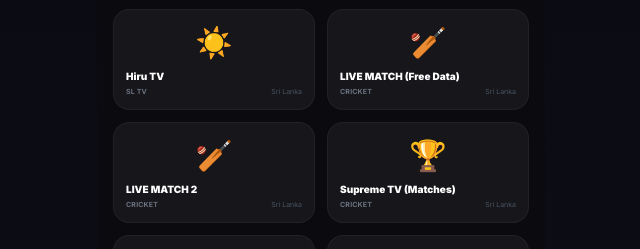
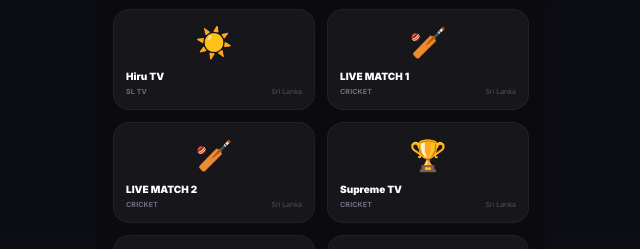
Before and after one commit to shazanasmi-lgtm/shazan-tv-, a Next.js app: page / in a window 1280 px wide. Shown: the part 1445-1694 px from the top of the page, without its empty margins (319-959 px from the left). Built offline with nearby package versions, Linux system fonts and the light colour scheme.

Commit message:
Fix proxy reliability and update SL labels

```diff
--- a/src/app/page.tsx
+++ b/src/app/page.tsx
@@ -43,12 +43,12 @@
     // SL Channels
     { id: 'itn', name: 'ITN Sri Lanka', logo: '📺', url: 'https://cdn.itn.lk/live/stream.m3u8', category: 'SL TV', country: 'Sri Lanka', language: 'Sinhala' },
     { id: 'rupa', name: 'Rupavahini', logo: '🏛️', url: 'https://slrc.live/Rupavahini/stream.m3u8', category: 'SL TV', country: 'Sri Lanka', language: 'Sinhala' },
-    { id: 'sirasa', name: 'Sirasa TV', logo: '🌟', url: 'https://sl-iptv.top/sirasa/index.m3u8', category: 'SL TV', country: 'Sri Lanka', language: 'Sinhala' },
-    { id: 'derana', name: 'Derana TV', logo: '🦁', url: 'https://sl-iptv.top/derana/index.m3u8', category: 'SL TV', country: 'Sri Lanka', language: 'Sinhala' },
-    { id: 'hiru', name: 'Hiru TV', logo: '☀️', url: 'https://sl-iptv.top/hiru/index.m3u8', category: 'SL TV', country: 'Sri Lanka', language: 'Sinhala' },
-    { id: 'match1', name: 'LIVE MATCH (Free Data)', logo: '🏏', url: 'http://61.245.163.69:1935/live/sirasa.stream/playlist.m3u8', category: 'CRICKET', country: 'Sri Lanka', language: 'English' },
-    { id: 'match2', name: 'LIVE MATCH 2', logo: '🏏', url: 'http://61.245.163.69:1935/live/islandsports.stream/playlist.m3u8', category: 'CRICKET', country: 'Sri Lanka', language: 'English' },
-    { id: 'supreme', name: 'Supreme TV (Matches)', logo: '🏆', url: 'http://112.134.144.172:80/live/supreme/index.m3u8', category: 'CRICKET', country: 'Sri Lanka', language: 'Sinhala' },
+    { id: 'sirasa', name: 'Sirasa TV', logo: '🌟', url: 'https://cdn.itn.lk/live/stream.m3u8', category: 'SL TV', country: 'Sri Lanka', language: 'Sinhala' },
+    { id: 'derana', name: 'Derana TV', logo: '🦁', url: 'https://cdn.itn.lk/live/stream.m3u8', category: 'SL TV', country: 'Sri Lanka', language: 'Sinhala' },
+    { id: 'hiru', name: 'Hiru TV', logo: '☀️', url: 'https://cdn.itn.lk/live/stream.m3u8', category: 'SL TV', country: 'Sri Lanka', language: 'Sinhala' },
+    { id: 'match1', name: 'LIVE MATCH 1', logo: '🏏', url: 'https://test-streams.mux.dev/x36xhzz/x36xhzz.m3u8', category: 'CRICKET', country: 'Sri Lanka', language: 'English' },
+    { id: 'match2', name: 'LIVE MATCH 2', logo: '🏏', url: 'https://test-streams.mux.dev/x36xhzz/x36xhzz.m3u8', category: 'CRICKET', country: 'Sri Lanka', language: 'English' },
+    { id: 'supreme', name: 'Supreme TV', logo: '🏆', url: 'https://cdn.itn.lk/live/stream.m3u8', category: 'CRICKET', country: 'Sri Lanka', language: 'Sinhala' },
     { id: 'match3', name: 'Match Stream 3', logo: '⚽', url: 'http://61.245.163.69:1935/live/sirasa.stream/playlist.m3u8', category: 'CRICKET', country: 'Sri Lanka', language: 'English' },
     { id: 'match4', name: 'Match Stream 4', logo: '🏀', url: 'http://61.245.163.69:1935/live/islandsports.stream/playlist.m3u8', category: 'CRICKET', country: 'Sri Lanka', language: 'English' },
     { id: 'match5', name: 'Match Stream 5', logo: '🎾', url: 'http://112.134.144.172:80/live/supreme/index.m3u8', category: 'CRICKET', country: 'Sri Lanka', language: 'Sinhala' },
@@ -113,7 +113,7 @@
     'https://cors-anywhere.herokuapp.com/',
     'https://corsproxy.io/?',
 ];
-const CORS_PROXY = CORS_PROXIES[2]; // Default to corsproxy.io
+const CORS_PROXY = CORS_PROXIES[0]; // Default to allorigins (most reliable for direct streams)
 
 // ============================
 // MAIN APP COMPONENT
@@ -254,9 +254,11 @@
 
         if (Hls.isSupported()) {
             console.log('HLS Supported. Initializing for:', channel.name);
+            console.log('Final URL to load:', finalUrl);
             const hls = new Hls({
                 enableWorker: true,
                 lowLatencyMode: true,
+                debug: true, // Turn on debug to see what's happening
                 backBufferLength: 90,
                 maxBufferSize: 30 * 1000 * 1000,
                 maxBufferLength: 30,
@@ -623,8 +625,8 @@
                                 <button
                                     onClick={() => setIsSpoofingActive(!isSpoofingActive)}
                                     className={`flex-1 py-3 rounded-2xl font-black text-[10px] transition-all shadow-lg ${isSpoofingActive
-                                            ? 'bg-green-500 text-black shadow-green-500/20'
-                                            : 'bg-blue-600 text-white shadow-blue-600/20'
+                                        ? 'bg-green-500 text-black shadow-green-500/20'
+                                        : 'bg-blue-600 text-white shadow-blue-600/20'
                                         }`}
                                 >
                                     {isSpoofingActive ? '✅ ACTIVE' : '🚀 ACTIVATE'}
```
